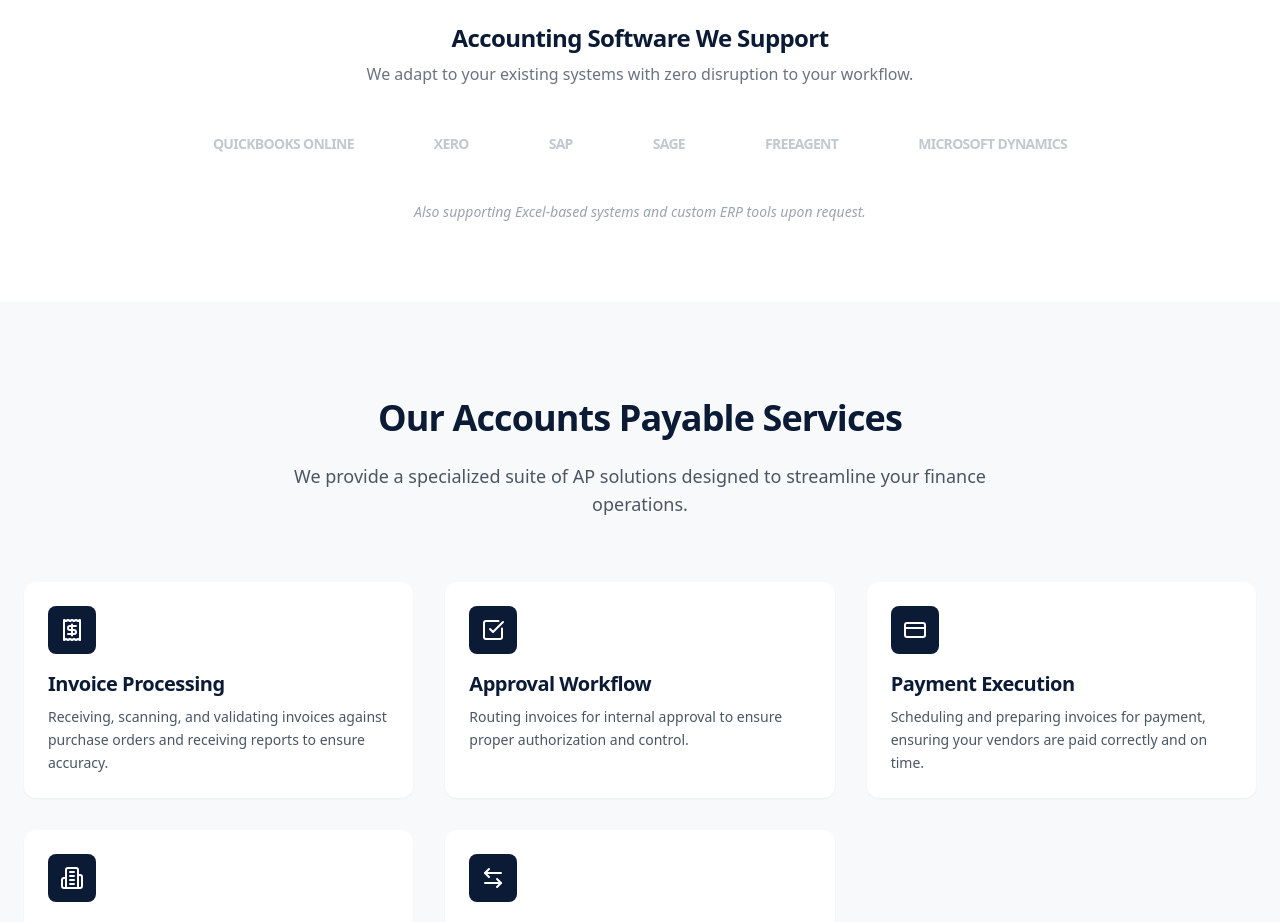
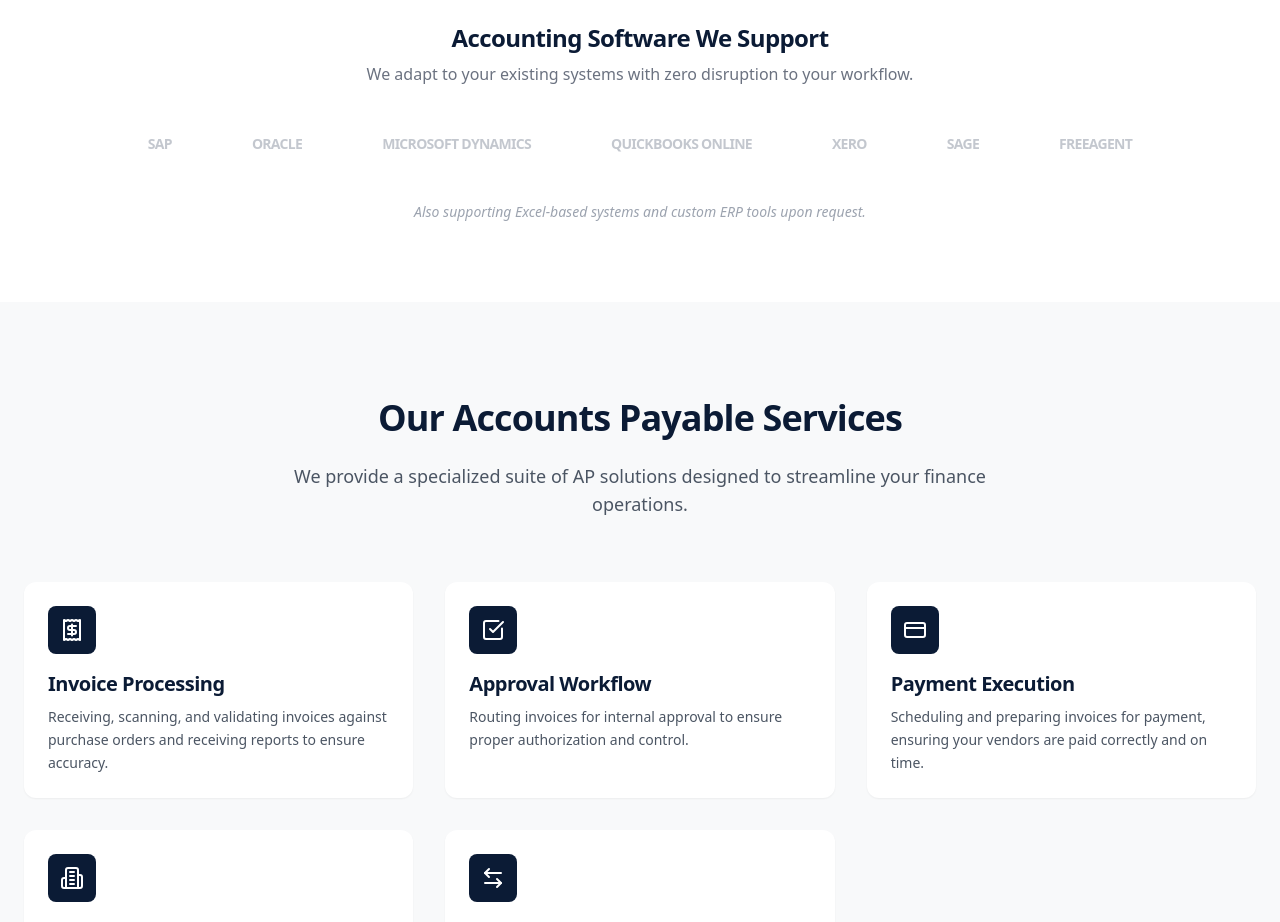
Before and after one commit to gurigacaferi/sap-ap-management, a React (Vite) app: page / in a window 1280 px wide. Shown: the part 980-1902 px from the top of the page. Built offline with nearby package versions, Linux system fonts and the light colour scheme.

Commit message:
[dyad] Adding Oracle and reordering ERP list - wrote 1 file(s)

```diff
--- a/src/components/SoftwareSupport.tsx
+++ b/src/components/SoftwareSupport.tsx
@@ -3,12 +3,13 @@
 import React from 'react';
 
 const software = [
+  { name: "SAP", logo: "https://upload.wikimedia.org/wikipedia/commons/5/59/SAP_2011_logo.svg" },
+  { name: "Oracle", logo: "https://upload.wikimedia.org/wikipedia/commons/5/50/Oracle_logo.svg" },
+  { name: "Microsoft Dynamics", logo: "https://upload.wikimedia.org/wikipedia/commons/3/3d/Microsoft_Dynamics_logo.svg" },
   { name: "QuickBooks Online", logo: "https://upload.wikimedia.org/wikipedia/commons/d/de/Quickbooks_logo.svg" },
   { name: "Xero", logo: "https://upload.wikimedia.org/wikipedia/en/9/9f/Xero_software_logo.svg" },
-  { name: "SAP", logo: "https://upload.wikimedia.org/wikipedia/commons/5/59/SAP_2011_logo.svg" },
   { name: "Sage", logo: "https://upload.wikimedia.org/wikipedia/commons/4/41/Sage_Group_logo.svg" },
-  { name: "FreeAgent", logo: "https://upload.wikimedia.org/wikipedia/commons/e/e0/FreeAgent_logo.svg" },
-  { name: "Microsoft Dynamics", logo: "https://upload.wikimedia.org/wikipedia/commons/3/3d/Microsoft_Dynamics_logo.svg" }
+  { name: "FreeAgent", logo: "https://upload.wikimedia.org/wikipedia/commons/e/e0/FreeAgent_logo.svg" }
 ];
 
 const SoftwareSupport = () => {
```
